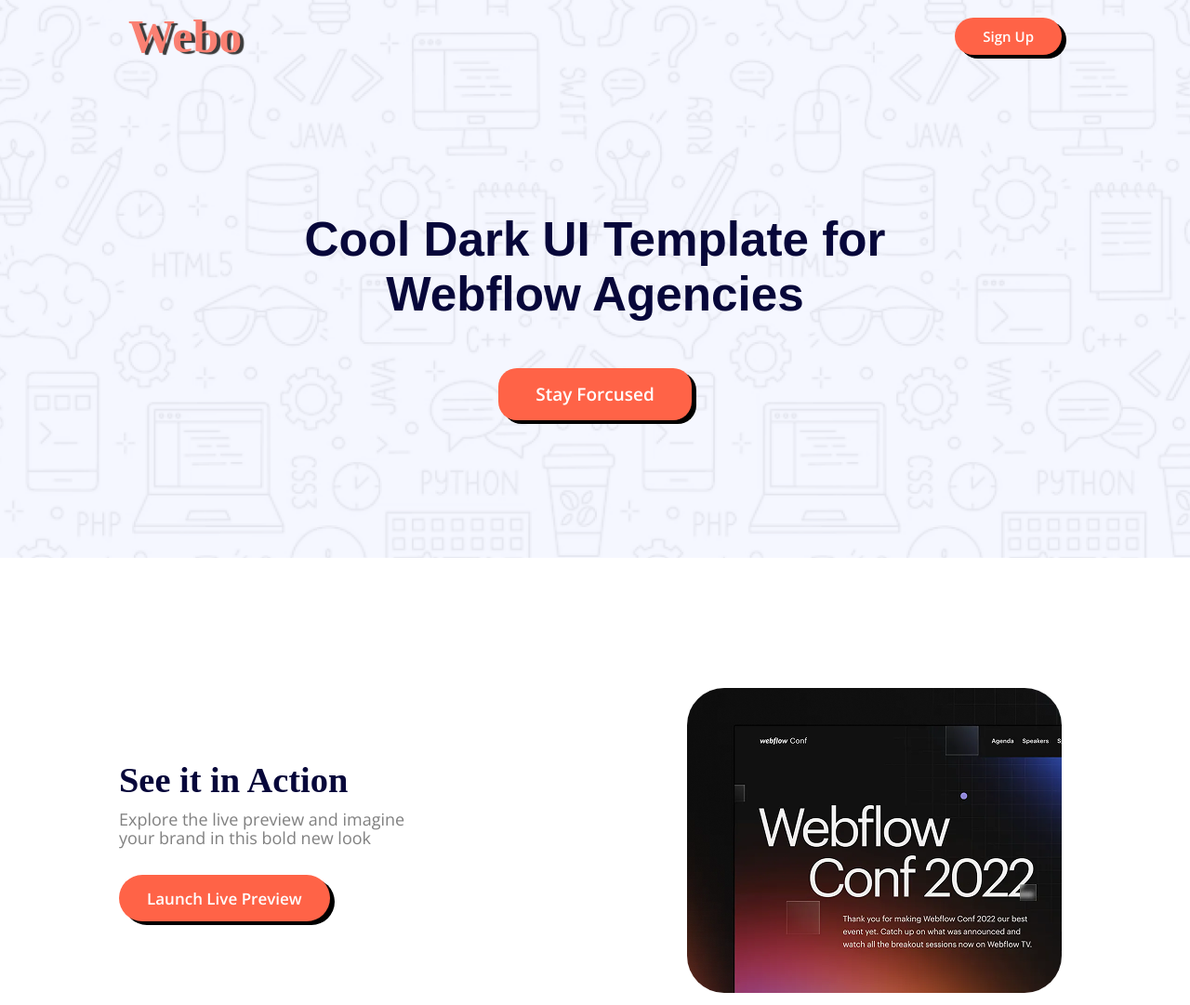
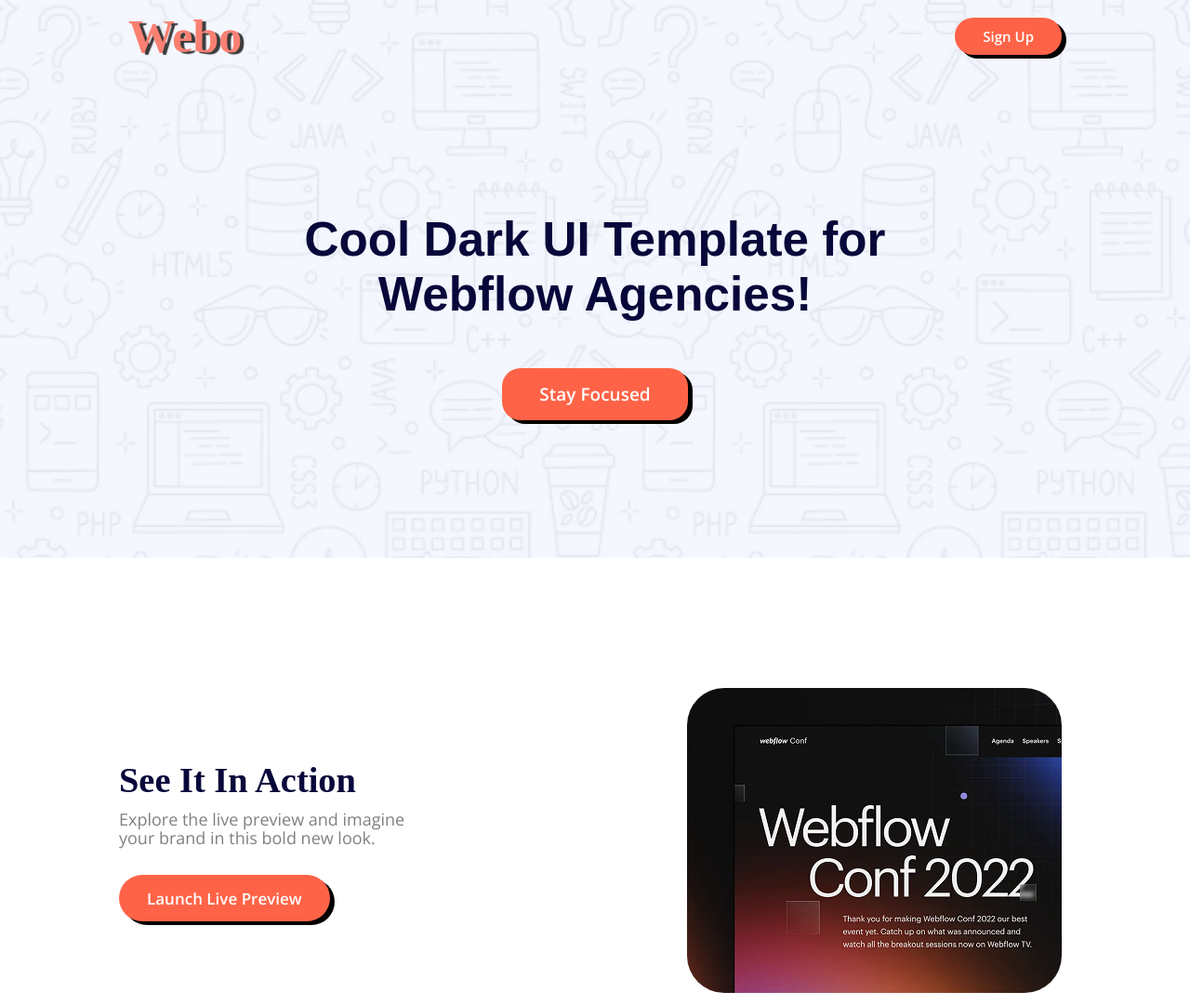
Before and after one commit to Minhajur-stuck/A1-landing-page, a plain HTML site: page index.html in a window 1280 px wide. Shown: the top 1081 px of the page at 93% size. Drawn offline with nearby package versions, Linux system fonts and the light colour scheme; a web font is replaced by a local one.

Commit message:
Fixing spelling mistakes

```diff
--- a/index.html
+++ b/index.html
@@ -15,15 +15,15 @@
     </nav>
     <section class="banner">
       <div class="banner-child">
-        <h1>Cool Dark UI Template for <br> Webflow Agencies</h1>
-        <button class="button-style">Stay Forcused</button>
+        <h1>Cool Dark UI Template for <br> Webflow Agencies!</h1>
+        <button class="button-style">Stay Focused</button>
       </div>
     </section>
   </header>
   <section class="action-section">
     <div class="text">
-      <h1>See it in Action</h1>
-      <p>Explore the live preview and imagine <br> your brand in this bold new look</p>
+      <h1>See It In Action</h1>
+      <p>Explore the live preview and imagine <br> your brand in this bold new look.</p>
       <button class="button-style">Launch Live Preview</button>
     </div>
     <img src="Assets/wc-mini.png" alt="">
```
